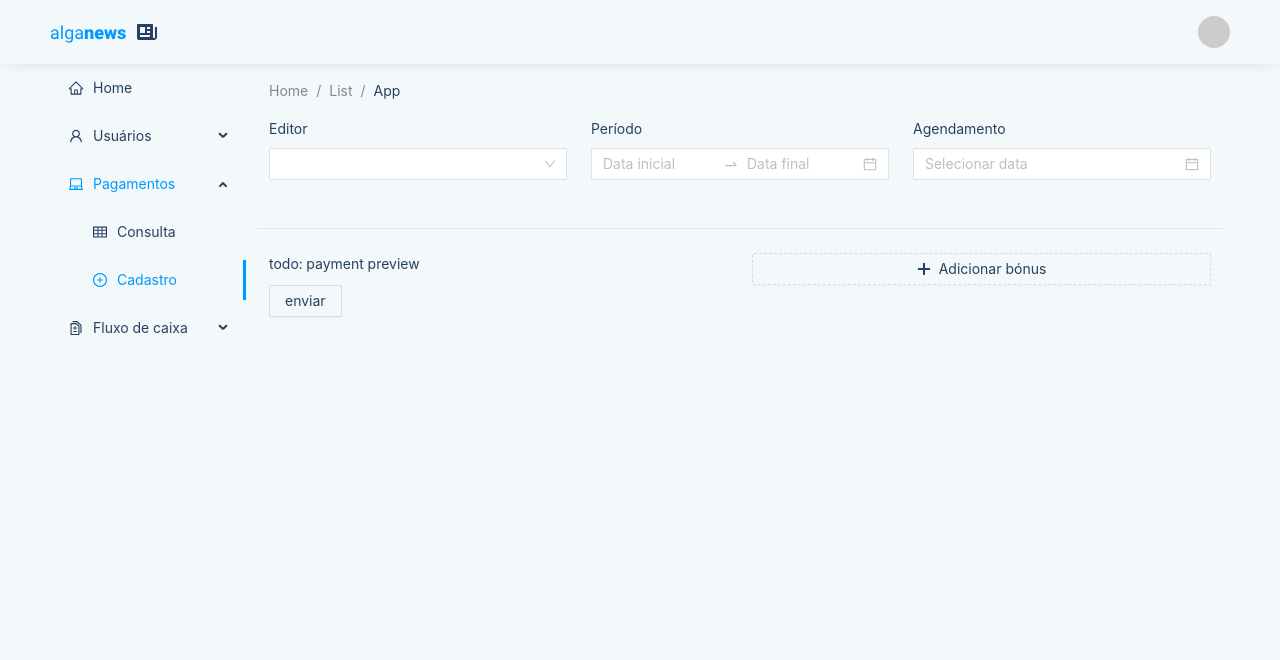
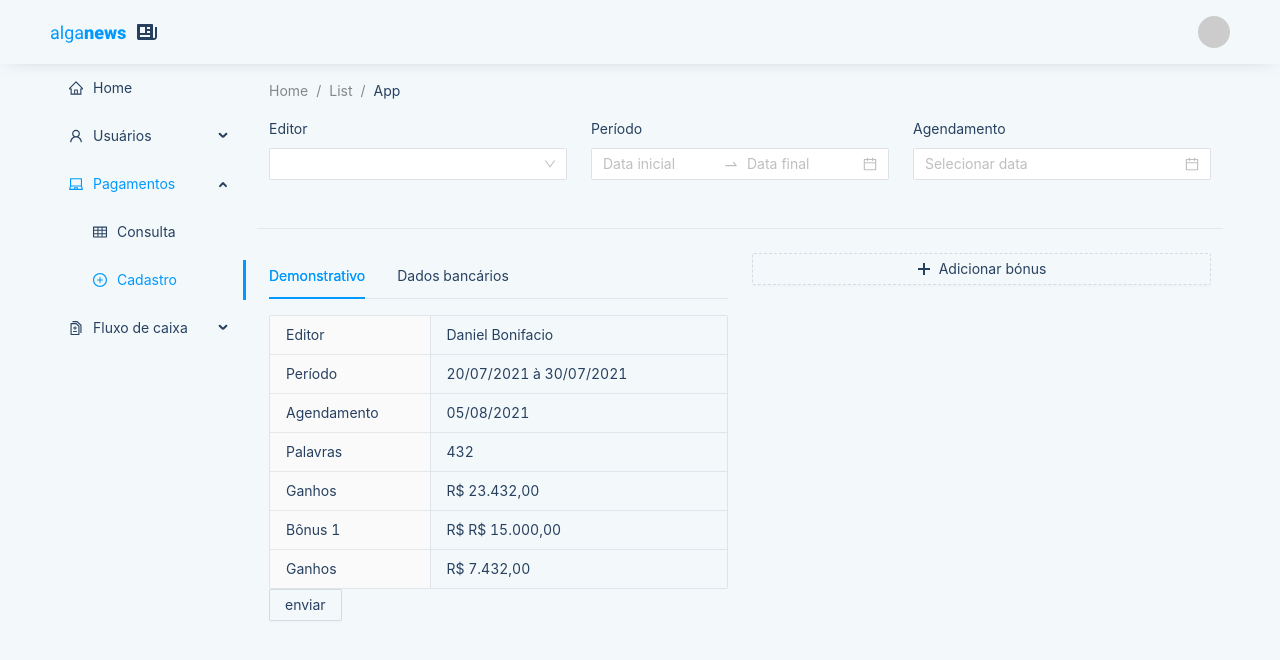
Before and after one commit to EvandroMonteiro/alganews-admin, a React (Create React App) app: page /payments/create in a window 1280 px wide. Shown: the top 660 px of the page. Built offline with nearby package versions, Linux system fonts and the light colour scheme.

Commit message:
Payment preview

```diff
--- a/src/app/features/PaymentForm.tsx
+++ b/src/app/features/PaymentForm.tsx
@@ -2,11 +2,13 @@ import {
   Button,
   Col,
   DatePicker,
+  Descriptions,
   Divider,
   Form,
   Input,
   Row,
   Select,
+  Tabs,
 } from 'antd';
 import { useForm } from 'antd/lib/form/Form';
 import { Payment } from 'goodvandro-alganews-sdk';
@@ -100,7 +102,60 @@ export default function PaymentForm() {
         </Col>
         <Divider />
         <Col xs={24} lg={12}>
-          todo: payment preview
+          <Tabs defaultActiveKey={'payment'}>
+            <Tabs.TabPane tab={'Demonstrativo'} key={'payment'}>
+              <Descriptions
+                labelStyle={{ width: 160 }}
+                bordered
+                size={'small'}
+                column={1}
+              >
+                <Descriptions.Item label={'Editor'}>
+                  Daniel Bonifacio
+                </Descriptions.Item>
+                <Descriptions.Item label={'Período'}>
+                  20/07/2021 à 30/07/2021
+                </Descriptions.Item>
+                <Descriptions.Item label={'Agendamento'}>
+                  05/08/2021
+                </Descriptions.Item>
+                <Descriptions.Item label={'Palavras'}>432</Descriptions.Item>
+                <Descriptions.Item label={'Ganhos'}>
+                  R$ 23.432,00
+                </Descriptions.Item>
+                {[1].map((bonus) => (
+                  <Descriptions.Item label={`Bônus ${bonus}`}>
+                    R$ R$ 15.000,00
+                  </Descriptions.Item>
+                ))}
+                <Descriptions.Item label={'Ganhos'}>
+                  R$ 7.432,00
+                </Descriptions.Item>
+              </Descriptions>
+            </Tabs.TabPane>
+            <Tabs.TabPane tab={'Dados bancários'} key={'bankAccount'}>
+              <Descriptions
+                bordered
+                labelStyle={{ width: 160 }}
+                size={'small'}
+                column={1}
+              >
+                <Descriptions.Item label={'Código do Banco'}>
+                  341
+                </Descriptions.Item>
+                <Descriptions.Item label={'Número da conta'}>
+                  1065160
+                </Descriptions.Item>
+                <Descriptions.Item label={'Dígito da conta'}>
+                  8
+                </Descriptions.Item>
+                <Descriptions.Item label={'Agência'}>0001</Descriptions.Item>
+                <Descriptions.Item label={'Tipo de conta'}>
+                  Conta Corrente
+                </Descriptions.Item>
+              </Descriptions>
+            </Tabs.TabPane>
+          </Tabs>
         </Col>
         <Col xs={24} lg={12}>
           <Form.List name={'bonuses'}>
```
